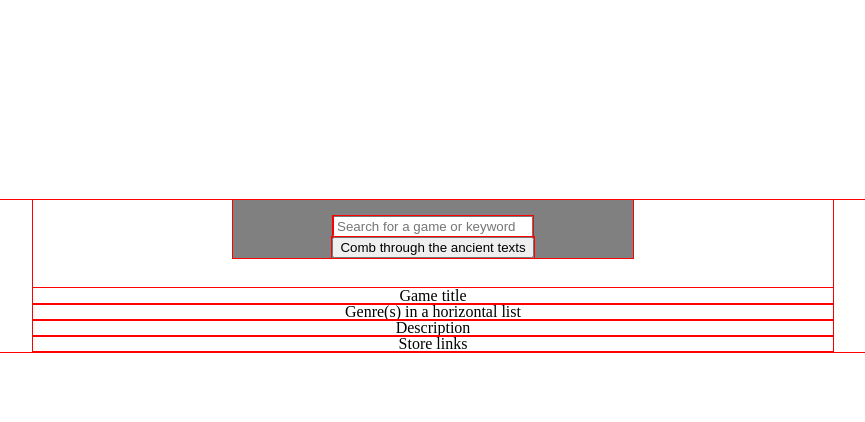
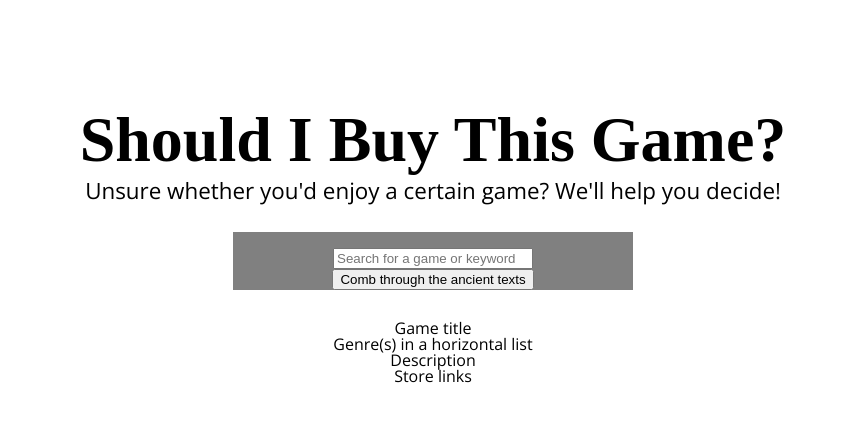
Before and after one commit to felixworks/would-i-like-this-game, a plain HTML site: page index.html in a window 1280 px wide. Shown: the whole page, without its empty margins (207-1072 px from the left). Drawn offline with nearby package versions, Linux system fonts and the light colour scheme; a web font is replaced by a local one.

Commit message:
added page info, light styling, storeSearchTerm js function

```diff
--- a/index.html
+++ b/index.html
@@ -5,11 +5,19 @@
     <meta http-equiv="X-UA-Compatible" content="IE=edge">
     <title>Should I Buy This Game?</title>
     <meta name="viewport" content="width=device-width, initial-scale=1">
+    <link rel="icon" type="image/png" href="favicon.png">
     <link rel="stylesheet" type="text/css" href="https://cdnjs.cloudflare.com/ajax/libs/meyer-reset/2.0/reset.min.css">
+    <link href="https://fonts.googleapis.com/css?family=Frank+Ruhl+Libre|Open+Sans" rel="stylesheet">
     <link rel="stylesheet" type="text/css" media="screen" href="main.css">
 </head>
 <body>
     <main>
+        <header>
+            <h1>Should I Buy This Game?</h1>
+        </header>
+        <section class="page-blurb">
+            <p>Unsure whether you'd enjoy a certain game? We'll help you decide!</p>
+        </section>
         <section role="search" class="search-container">
             <form class="game-form">
                 <legend>Search for a game or keyword:</legend>
@@ -21,7 +29,7 @@
         <article class="igdb-results">
             <ul>
                 <li>
-                    <h1>Game title</h1>
+                    <h2>Game title</h2>
                     <p>Genre(s) in a horizontal list</p>
                     <p>Description</p>
                     <p>Store links</p>
--- a/main.css
+++ b/main.css
@@ -1,12 +1,30 @@
 * {
     box-sizing: border-box;
-    outline: solid 1px red;
+}
+
+body {
+    font-family: 'Open Sans', sans-serif;
 }
 
 main {
     max-width: 800px;
-    margin: auto auto;
+    margin: 100px auto;
     text-align: center;
+}
+
+header {
+    /* margin-top: 100px; */
+}
+
+h1 {
+    font-family: 'Frank Ruhl Libre', serif;
+    font-size: 4rem;
+    font-weight: bold;
+    line-height: 5rem;
+}
+
+.page-blurb {
+    font-size: 1.4rem;
 }
 
 legend {
@@ -18,7 +36,7 @@ legend {
 }
 
 .search-container {
-    margin: 25% 25% 30px 25%;
+    margin: 30px 25%;
     max-width: 50%;
     max-height: 50%;
     background-color: gray;
--- a/scripts.js
+++ b/scripts.js
@@ -3,8 +3,14 @@
 function submitButtonHandler() {
     $('.game-form').on('submit', function() {
         event.preventDefault();
-        console.log("Button works");
+        storeSearchTerm();
+        // console.log("Button works");
     });
 }
 
+function storeSearchTerm() {
+    let game = $('#game-search').val().trim();
+    console.log(game);
+}
+
 $(submitButtonHandler());
```
Also changed, not shown: favicon.png (added).
